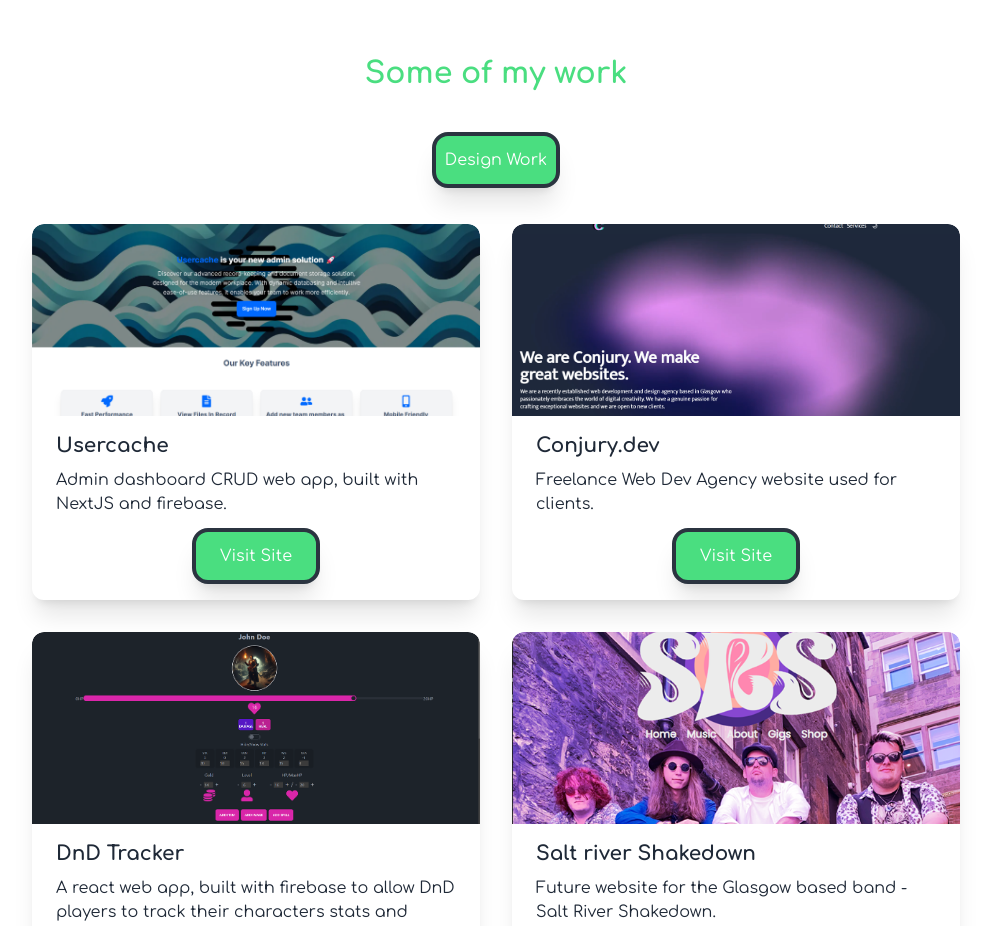
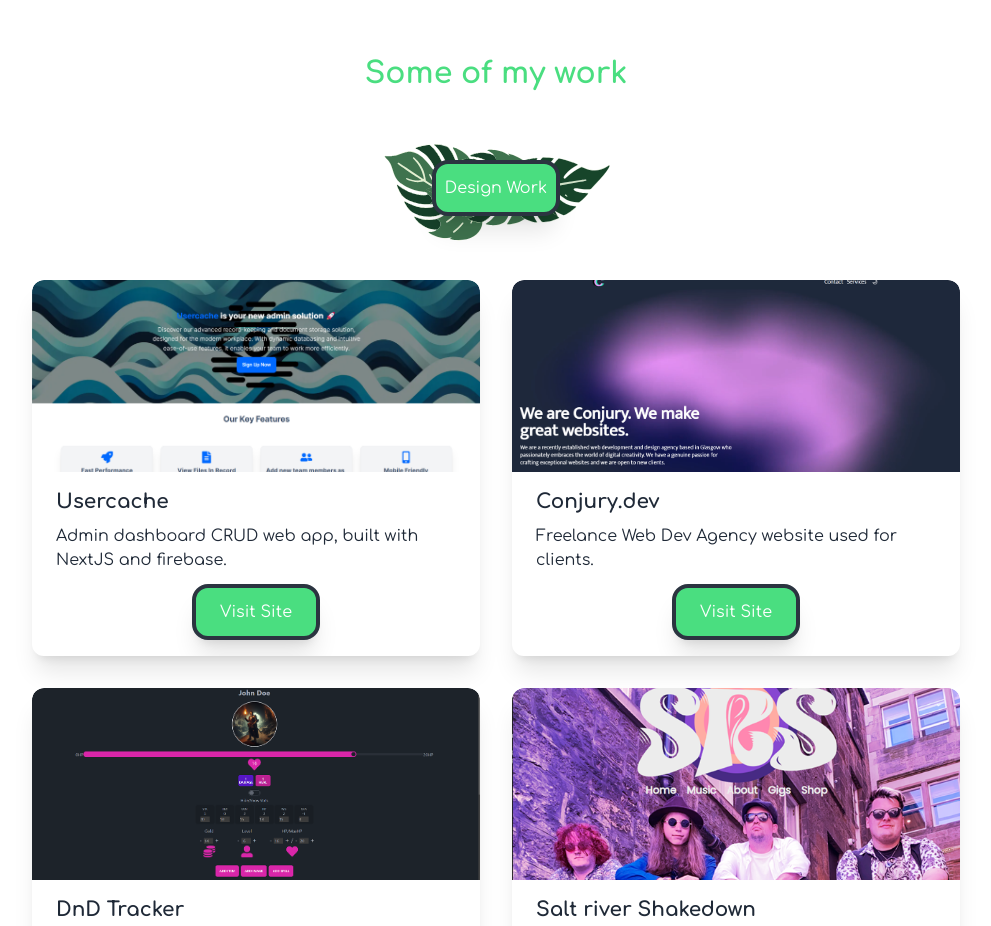
Before and after one commit to owen-tay/portfolio-2024, a Next.js app: page / in a window 1280 px wide. Shown: the part 1040-1966 px from the top of the page, without its empty margins (144-1135 px from the left). Built offline with nearby package versions, Linux system fonts and the light colour scheme.

Commit message:
added accent to design button

```diff
--- a/src/app/page.js
+++ b/src/app/page.js
@@ -13,6 +13,8 @@
 import leftLeaves from "../../public/leftLeaves.svg";
 import botrightLeaves from "../../public/botrightLeaves.svg";
 import botleftLeaves from "../../public/botleftLeaves.svg";
+import buttonLeaf from "../../public/buttonleaf.svg";
+
 import aboutMe from "../../public/aboutme.svg";
 import Link from "next/link";
 
@@ -125,16 +127,22 @@
         >
           Some of my work
         </h2>
-        <div className=" flex justify-center relative my-5">
-          <a href="https://design.owentaylor.dev/">
-            <button className="rounded-2xl bg-green-400 border-neutral w-32 h-14 shadow-xl  p-2 border-4 text-base-100 hover:scale-95 duration-100 ease-in-out">
+        <div className="flex justify-center items-center my-5">
+      <div className="relative flex justify-center items-center w-full h-28">
+        <Image
+          className="absolute z-0 w-full h-full "
+          src={buttonLeaf}
+          alt="Leaves"
+        />
+        <a href="https://design.owentaylor.dev/" className="z-10">
+          <button className="rounded-2xl bg-green-400 border-neutral w-32 h-14 shadow-xl p-2 border-4 text-base-100 hover:scale-95 duration-100 ease-in-out">
             Design Work
           </button>
         </a>
       </div>
     </div>
+    </div>
       <div className=" flex flex-wrap justify-center  ">
-
         <Card
           title="Usercache"
           description="Admin dashboard CRUD web app, built with NextJS and firebase. "
```
Also changed, not shown: public/buttonleaf.svg (added). Lines whose indentation alone changed are shown as unchanged.
